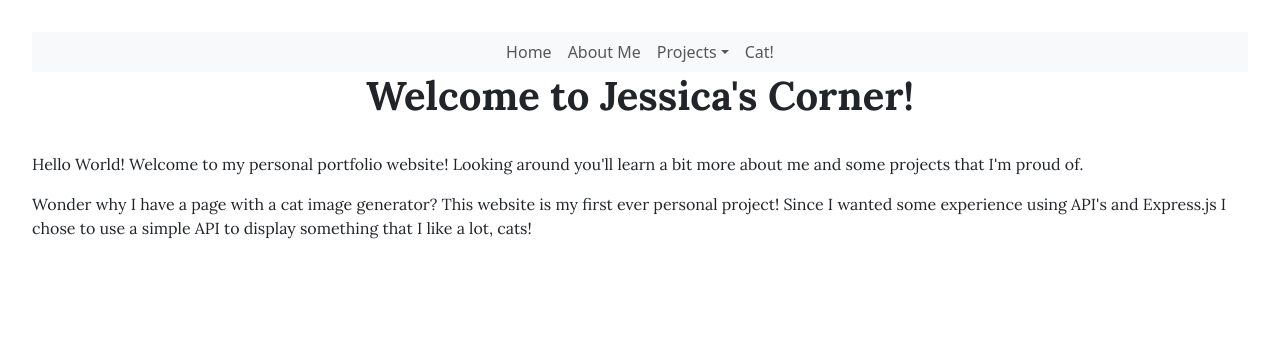
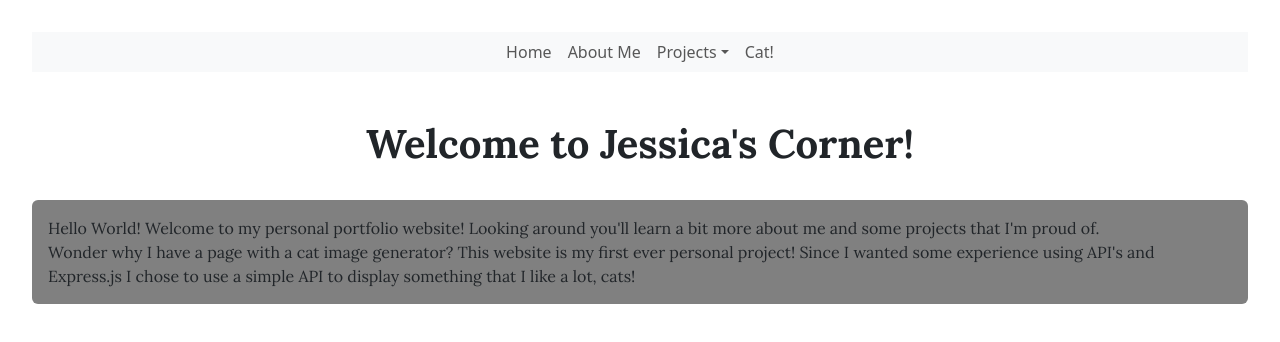
Before and after one commit to jessl314/JessicaL-Blog-Project, a React (Vite) app in the folder frontend/: page / in a window 1280 px wide. Shown: the top 342 px of the page. Built offline with nearby package versions, Linux system fonts and the light colour scheme.

Commit message:
edited home page + styles

```diff
--- a/frontend/src/pages/Home.jsx
+++ b/frontend/src/pages/Home.jsx
@@ -1,14 +1,13 @@
 import React from 'react'
 import 'bootstrap/dist/css/bootstrap.min.css';
-
+import "./Home.scss";
 
 function Home () {
     return (
        <div>
         {/* get rid of Hello World on my about me page */}
         <h1>Welcome to Jessica's Corner!</h1>
-        <p>Hello World! Welcome to my personal portfolio website! Looking around you'll learn a bit more about me and some projects that I'm proud of. </p>
-        <p> Wonder why I have a page with a cat image generator? This website is my first ever personal project! Since I wanted some experience using API's and Express.js I chose to use a simple API to display something that I like a lot, cats!</p>
+        <p className="p-3 rounded intro-block">Hello World! Welcome to my personal portfolio website! Looking around you'll learn a bit more about me and some projects that I'm proud of. <br className="spacing"/> Wonder why I have a page with a cat image generator? This website is my first ever personal project! Since I wanted some experience using API's and Express.js I chose to use a simple API to display something that I like a lot, cats!</p>
 
         {/* fun facts?? a most recent achievement box?? */}
 
--- /dev/null
+++ b/frontend/src/pages/Home.scss
@@ -0,0 +1,21 @@
+@import url('https://fonts.googleapis.com/css2?family=Lora:ital,wght@0,400..700;1,400..700&display=swap');
+
+$primary-font: 'Lora', serif;
+
+// text font for About me page
+
+p {
+    font-family: $primary-font;
+    font-weight: 400;
+}
+
+.intro-block {
+    // padding: 0.5rem;
+    background-color: grey;
+    // border-radius: 0.5rem;
+    // display: inline-block;
+}
+
+h1 {
+    padding-top: 3rem;
+}
--- a/frontend/src/pages/Speepy.scss
+++ b/frontend/src/pages/Speepy.scss
@@ -1,11 +1,11 @@
 @import url('https://fonts.googleapis.com/css2?family=Lora:ital,wght@0,400..700;1,400..700&display=swap');
-
+// text font for About me page
 $primary-font: 'Lora', serif;
 
-// text font for About me page
+
 
 .speepy-container {
-    min-height: 100vh; /* Ensure the container is at least as tall as the viewport */
+    min-height: 100vh;
     display: flex;
     flex-direction: column;
 }
```
